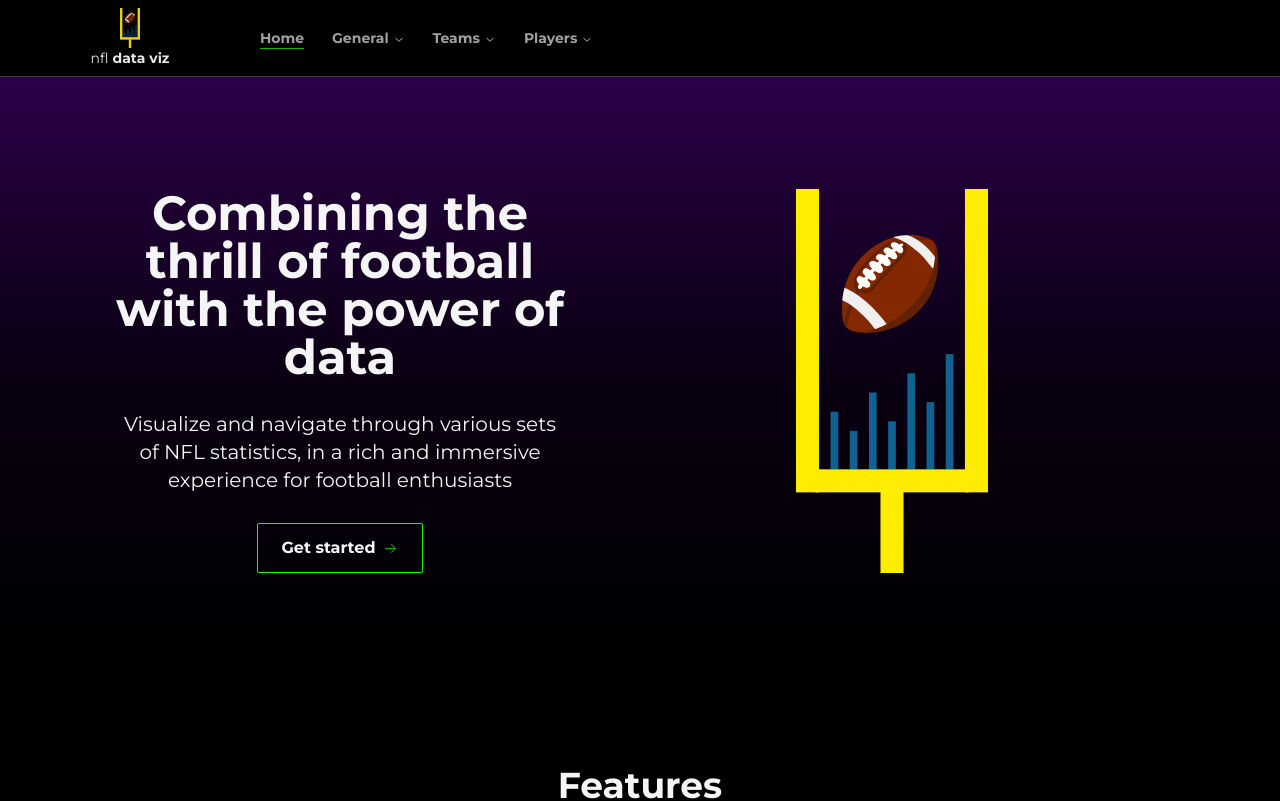
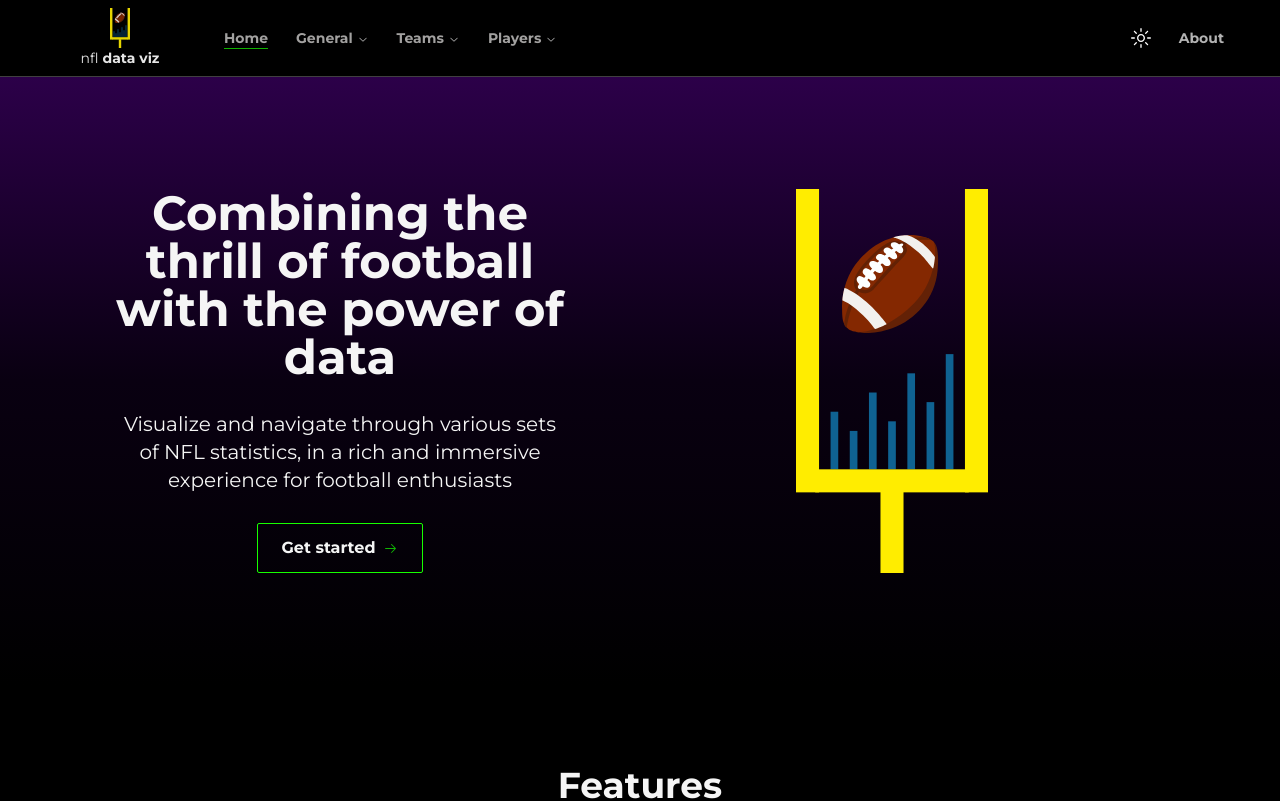
Before and after one commit to gama-gabriel/nfl-data-viz, a Next.js app: page / in a window 1280 px wide. Shown: the top 801 px of the page. Built offline with nearby package versions, Linux system fonts and the light colour scheme.

Commit message:
added about and icons to navbar, and divides and glossary text to epa page

```diff
--- a/src/app/components/NavBar.tsx
+++ b/src/app/components/NavBar.tsx
@@ -17,8 +17,9 @@ import {
   navigationMenuTriggerStyle,
 } from "@/components/ui/navigation-menu";
 import { cn } from "@/lib/utils";
-import { useMotionValueEvent, useScroll, motion,  } from "framer-motion";
-
+import { useMotionValueEvent, useScroll, motion } from "framer-motion";
+import { SunIcon } from "@radix-ui/react-icons";
+import { MoonIcon } from "@radix-ui/react-icons";
 const MotionImage = motion(Image);
 
 const ListItem = React.forwardRef<
@@ -47,7 +48,8 @@ export default function NavBar() {
     title: "Offensive situations",
     href: "offense",
     content: [
-      { text: "Pass", ref: "pass" },{ text: "Run", ref: "run" },
+      { text: "Pass", ref: "pass" },
+      { text: "Run", ref: "run" },
       { text: "Dropback vs Rush", ref: "dropback_rush" },
       { text: "Success rate", ref: "success_rate" },
       { text: "Early downs", ref: "early_downs" },
@@ -92,10 +94,9 @@ export default function NavBar() {
     }
   });
 
-
   return (
     <motion.header
-      className="sticky top-0 z-10 border-b border-neutral-700 bg-black/90 text-sm text-white backdrop-blur"
+      className="sticky top-0 z-10 w-full border-b border-neutral-700 bg-black/95 text-sm text-white backdrop-blur supports-[backdrop-filter]:bg-black/60"
       variants={{
         visible: { y: 0, opacity: 1 },
         hidden: { y: -20 },
@@ -103,26 +104,34 @@ export default function NavBar() {
       animate={hidden ? "hidden" : "visible"}
       transition={{ duration: 0.3 }}
     >
-      <div className="flex w-full gap-4 px-6 py-2">
-        <Link className="group my-auto px-12" href="/">
-          <NavitemWrapper initial={0.9}>
+      <div className="flex items-center px-10 py-2">
+        <div className="flex gap-4 ">
+          <Link className="group px-10" href="/">
+            <NavitemWrapper
+              initial={0.9}
+              className="flex flex-col items-center justify-center"
+            >
               <MotionImage
                 src={logo}
                 width={20}
                 height={20}
                 alt={"NFL data viz logo"}
                 priority
-              className="z-10 mx-12 my-auto cursor-pointer"
+                className="z-10 mx-10 my-auto cursor-pointer"
                 variants={{
                   visible: { scale: 1, opacity: 1 },
-                hidden: { scale: 0, opacity: 0, transition: { duration: 0.3 } },
+                  hidden: {
+                    scale: 0,
+                    opacity: 0,
+                    transition: { duration: 0.3 },
+                  },
                 }}
                 animate={hidden ? "hidden" : "visible"}
                 transition={{ duration: 0.3 }}
               />
 
               <motion.p
-              className="mx-auto my-auto w-fit"
+                className=""
                 variants={{
                   visible: { y: 0, opacity: 1 },
                   hidden: { y: -9 },
@@ -269,6 +278,21 @@ export default function NavBar() {
             </NavigationMenu>
           </motion.div>
         </div>
+        <motion.div
+          variants={{
+            visible: { y: 0 },
+            hidden: { y: 10 },
+          }}
+          animate={hidden ? "hidden" : "visible"}
+          transition={{ duration: 0.3 }}
+          className="flex w-full justify-end gap-3 "
+        >
+          <SunIcon className="h-5 w-5 " color="#ffffff" />
+          <NavitemWrapper>
+          <p className="px-4 font-bold">About</p>
+          </NavitemWrapper>
+        </motion.div>
+      </div>
     </motion.header>
   );
 }
--- a/src/app/general/epa/page.tsx
+++ b/src/app/general/epa/page.tsx
@@ -201,29 +201,7 @@ const lista = [
   },
 ];
 
-const MotionLink = motion(Link);
-
-export default function Home() {
-  const ScrollLink = ({ href, children }: {href: string, children: React.ReactNode}) => {
-    const handleClick = (e: React.MouseEvent<HTMLAnchorElement, MouseEvent>)=> {
-      e.preventDefault();
-      const targetId = href.substring(1);
-      const targetElement = document.getElementById(targetId);
-      if (targetElement) {
-        window.scrollTo({
-          top: targetElement.offsetTop - 80,
-          behavior: "smooth",
-        });
-      }
-    };
-
-    return (
-      <Link href={href} className="ps-2" >
-        {children}
-      </Link>
-    );
-  };
-
+const Sidebar = () => {
   const { scrollY } = useScroll();
 
   const [hidden, setHidden] = useState(false);
@@ -231,7 +209,7 @@ export default function Home() {
   useMotionValueEvent(scrollY, "change", (latest) => {
     const previous = scrollY.getPrevious();
     if (previous != undefined) {
-      if (latest > previous && latest > 150) {
+      if (latest > 100) {
         setHidden(true);
       } else {
         setHidden(false);
@@ -239,34 +217,6 @@ export default function Home() {
     }
   });
   return (
-    <>
-      <div className="grid flex-1 grid-cols-[minmax(0,1fr)_13rem]">
-        <div className="flex w-full flex-col items-start gap-12 border-neutral-600 px-20 py-8">
-          <div className="py-4">
-            <h1 className="text-3xl font-bold">Expected points added (EPA)</h1>
-          </div>
-          <div
-            className="flex w-full scroll-m-20 flex-col items-start gap-6"
-            id="scatter-plot"
-          >
-            <h2 className="text-2xl font-bold">EPA/play scatter plot</h2>
-            <Suspense
-              fallback={
-                <div className="aspect-video min-w-0 animate-pulse rounded-3xl bg-neutral-800/50  dark:bg-neutral-50/10 "></div>
-              }
-            >
-              <ScatterGraph lista={lista} />
-            </Suspense>
-          </div>
-          <div className="flex w-full flex-col items-start gap-6" id="table">
-            <h2 className="text-2xl font-bold">EPA table</h2>
-          </div>
-          <div className="flex w-full flex-col items-start gap-6">
-            <h2 className="text-2xl font-bold" id="glossary">
-              Glossary
-            </h2>
-          </div>
-        </div>
     <motion.aside
       className="sticky top-20 flex h-[calc(100vh-5rem)] w-full flex-col items-start gap-4 py-8 pe-10 text-sm"
       variants={{
@@ -285,21 +235,73 @@ export default function Home() {
         <p className=" font-bold">On this page</p>
         <div className="flex flex-col items-start gap-2">
           <NavitemWrapper initial={0.6}>
-                <ScrollLink href="#scatter-plot">
+            <Link className="ps-2" href="#scatter-plot">
               EPA/play scatter plot
-                </ScrollLink>
+            </Link>
           </NavitemWrapper>
 
           <NavitemWrapper initial={0.6}>
-                <ScrollLink href="#table">EPA/table</ScrollLink>
+            <Link className="ps-2" href="#table">
+              EPA/table
+            </Link>
           </NavitemWrapper>
 
           <NavitemWrapper initial={0.6}>
-                <ScrollLink href="#glossary">Glossary</ScrollLink>
+            <Link className="ps-2" href="#glossary">
+              Glossary
+            </Link>
           </NavitemWrapper>
         </div>
       </div>
     </motion.aside>
+  );
+};
+
+export default function Home() {
+  return (
+    <>
+      <div className="grid flex-1 grid-cols-[minmax(0,1fr)_13rem]">
+        <div className=" flex w-full flex-col items-start divide-y divide-neutral-700 px-20 py-8">
+          <div className="py-4">
+            <h1 className="text-3xl font-bold">Expected points added (EPA)</h1>
+          </div>
+          <div
+            className="flex w-full scroll-m-20 flex-col items-start gap-6 pb-6 pt-12"
+            id="scatter-plot"
+          >
+            <h2 className="text-2xl font-bold">EPA/play scatter plot</h2>
+            <Suspense
+              fallback={
+                <div className="aspect-video min-w-0 animate-pulse rounded-3xl bg-neutral-800/50  dark:bg-neutral-50/10 "></div>
+              }
+            >
+              <ScatterGraph lista={lista} />
+            </Suspense>
+          </div>
+          <div
+            className="flex w-full scroll-m-20 flex-col items-start gap-6 py-6"
+            id="table"
+          >
+            <h2 className="text-2xl font-bold">EPA table</h2>
+            <div className="h-[48rem] w-full rounded-lg bg-neutral-900"></div>
+          </div>
+
+          <div
+            className="flex w-full flex-col items-start gap-6 py-6"
+            id="glossary"
+          >
+            <h2 className="scroll-m-20 text-2xl font-bold">Glossary</h2>
+            <h3 className="font-bold">EPA</h3>
+            <p>
+              Expected Points Added (EPA) represents the difference in expected
+              points relative to the team's previous play. It utilizes the
+              expected points model to account for factors such as down and
+              distance, field position, and the clock, offering valuable context
+              for quantifying team performance. For further understanding of the EPA model, including examples, applications, and a more detailed explanation, you can refer to <Link href="https://www.nfeloapp.com/analysis/expected-points-added-epa-nfl/" target="blank" className='text-blue-300 underline'>this article</Link>.
+            </p>
+          </div>
+        </div>
+        <Sidebar />
       </div>
     </>
   );
```
Lines whose indentation alone changed are shown as unchanged.
